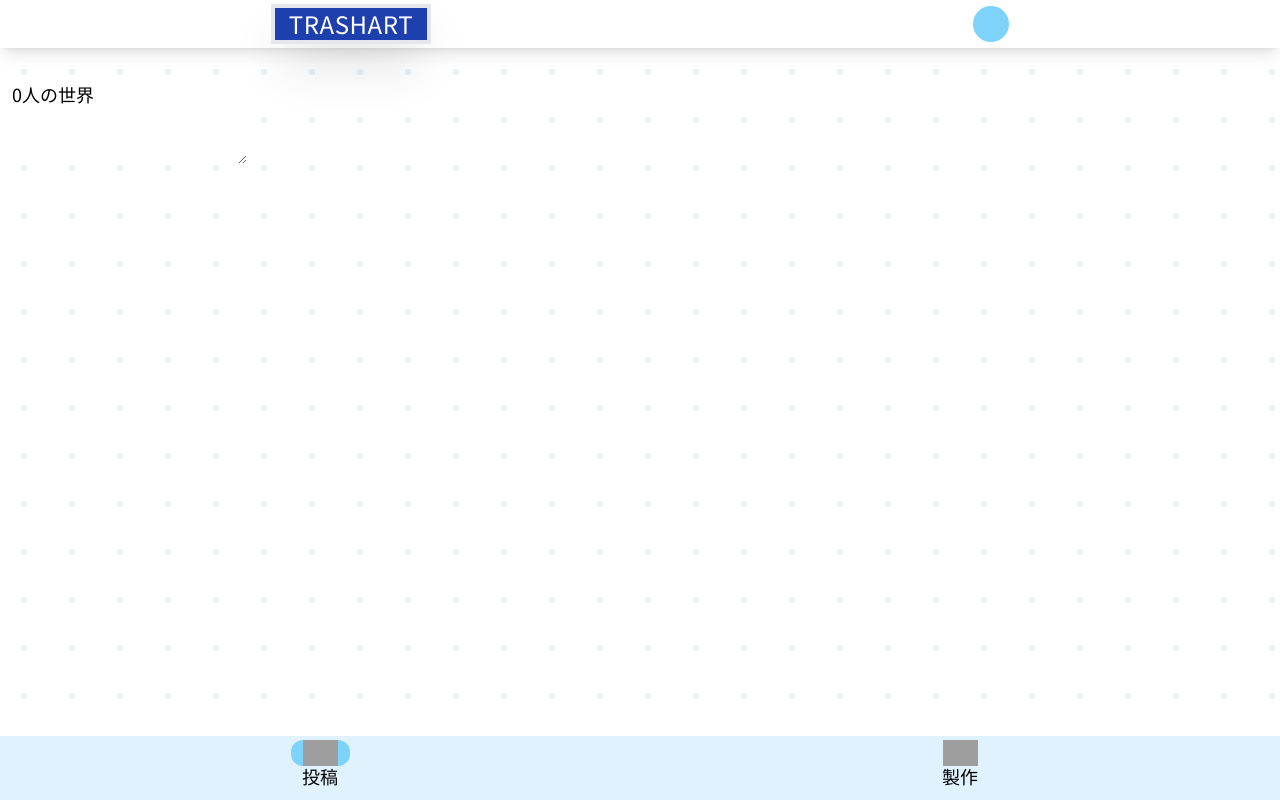
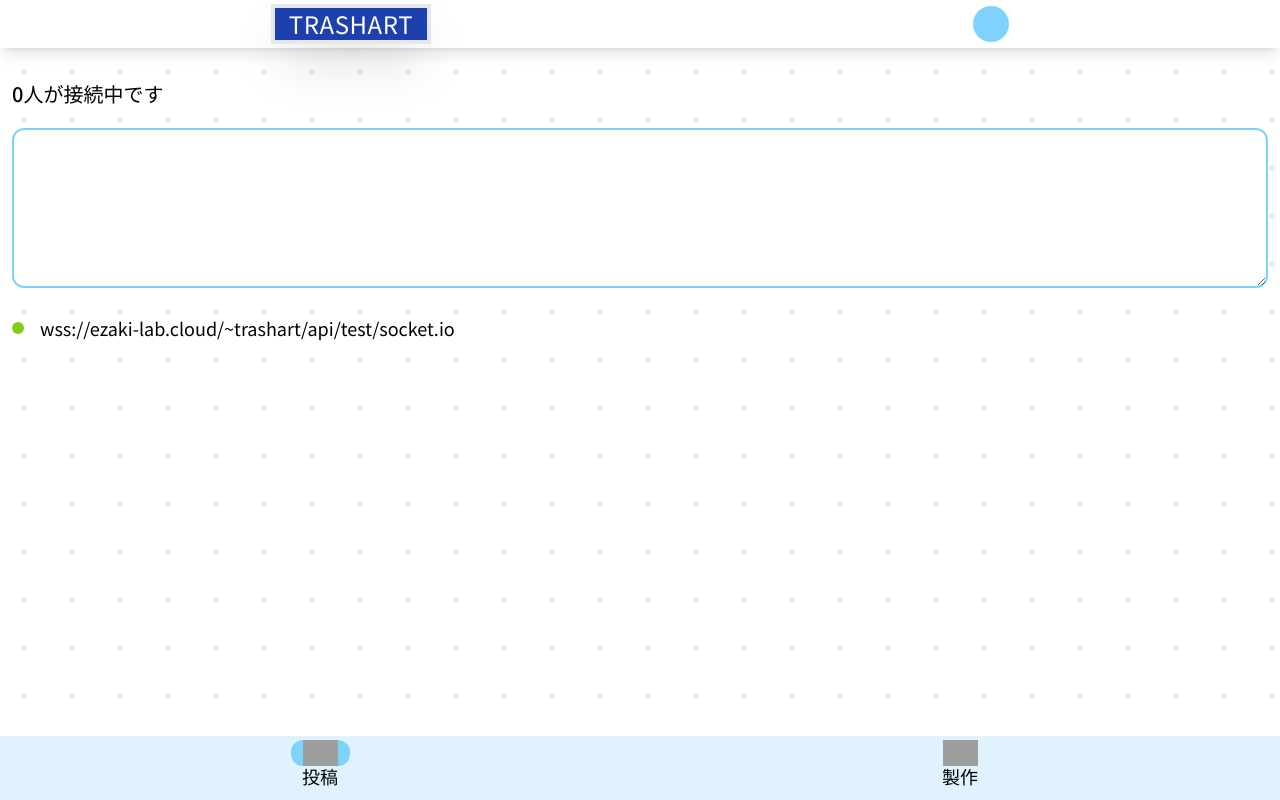
Before and after one commit to ezaki-lab/2022-trashart, a Next.js app: page /ws in a window 1280 px wide. Built offline with nearby package versions, Linux system fonts and the light colour scheme; no server answers; grey boxes are pictures that could not be loaded; a web font is replaced by a local one.

Commit message:
Change: テストWSページのUIを変更

```diff
--- a/pages/ws.jsx
+++ b/pages/ws.jsx
@@ -1,4 +1,5 @@
 import { useEffect, useState } from 'react';
+import urlJoin from 'url-join';
 import useSocketIo from '../hooks/useSocketIo';
 import Main from '../components/main';
 
@@ -44,12 +45,22 @@ const WsTest = () => {
       title={title}
       description={description}
     >
-      <h1>{count}人の世界</h1>
-      <div>
-        <textarea
-          value={textareaText}
-          onInput={handleInput}
-        />
+      <h1 className="text-xl font-medium">
+        {count}人が接続中です
+      </h1>
+      <textarea
+        className="mt-5 w-full h-40 p-3 border-2 border-sky-300 rounded-xl"
+        value={textareaText}
+        onInput={handleInput}
+      />
+      <div className="mt-5 flex flex-row items-center">
+        <div className="mr-4 w-3 h-3 rounded-full bg-lime-500" />
+        {urlJoin(
+          process.env.NEXT_PUBLIC_SOCKET_IO_URI,
+          process.env.NEXT_PUBLIC_SOCKET_IO_PATH,
+          'test',
+          'socket.io'
+        )}
       </div>
     </Main>
   );
```
